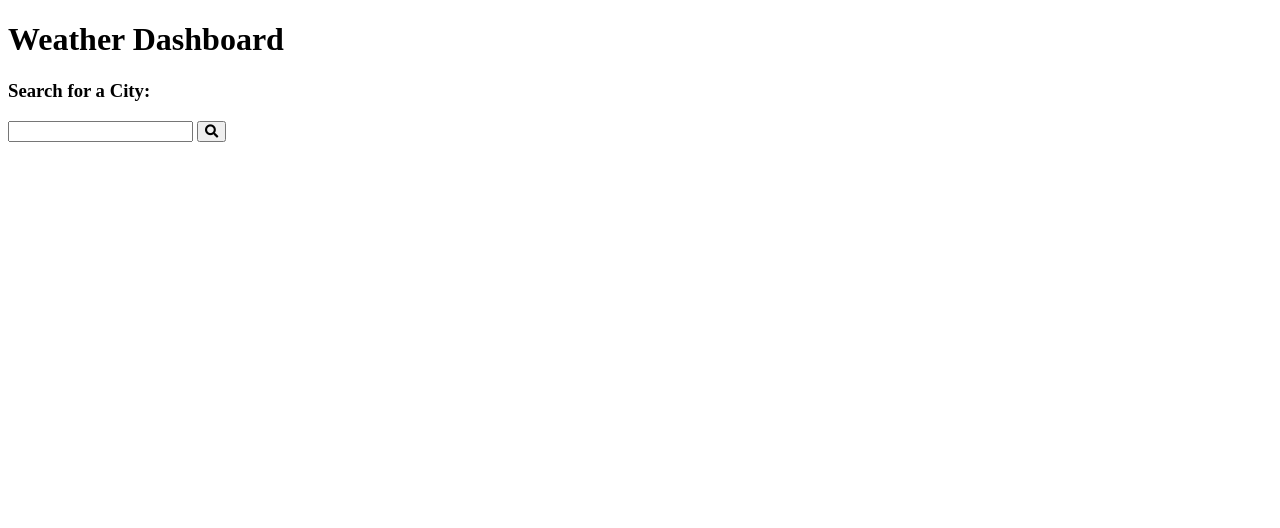
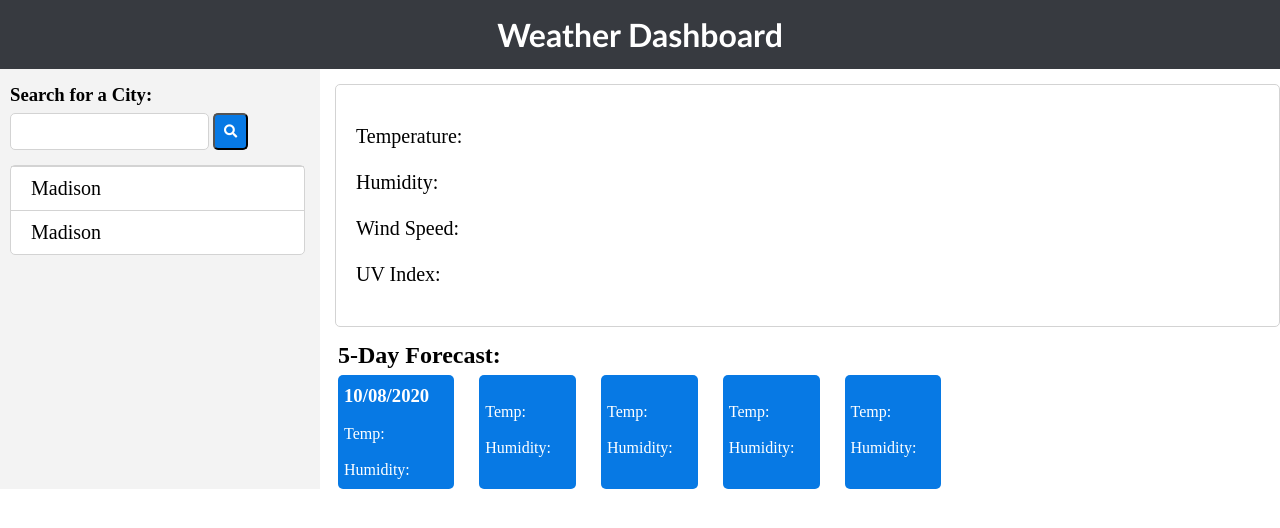
Before and after one commit to rpajewski/weather-dashboard, a plain HTML site: page index.html in a window 1280 px wide. Drawn offline with Linux system fonts and the light colour scheme.

Commit message:
css styling and more html added

```diff
--- a/assets/css/styles.css
+++ b/assets/css/styles.css
@@ -0,0 +1,99 @@
+* {
+    margin: 0;
+    padding: 0;
+    box-sizing: border-box;
+}
+
+header {
+    background-color: #373a40;
+    color: white;
+    text-align: center;
+    padding: 15px 0 15px 0;
+    font-family: 'Trebuchet MS', 'Lucida Sans Unicode', 'Lucida Grande', 'Lucida Sans', Arial, sans-serif;
+}
+
+.container {
+    display: flex;
+    flex-wrap: wrap;
+    justify-content: center;
+}
+
+.left-column {
+    background-color: #f3f3f3;
+    padding: 15px 15px 20px 10px;
+    display: flex;
+    flex-wrap: wrap;
+    flex: 25%;
+    flex-direction: column;
+}
+
+#search-form {
+    padding: 10px;
+    border: solid 1px lightgray;
+    border-radius: 5px;
+    margin-top: 7px;
+}
+
+#search-btn {
+    padding: 9px;
+    background-color: #0779e4;
+    color: white;
+    border-radius: 5px;
+}
+
+.city-list {
+    margin-top: 15px;
+}
+
+#cities {
+    display: flex;
+    flex-wrap: wrap;
+    flex-direction: column;
+    background-color: white;
+    font-size: 20px;
+    border: solid 1px lightgray;
+    border-radius: 5px;
+}
+
+.city-list il {
+    border-top: solid 1px lightgray;
+    padding: 10px 10px 10px 20px;
+}
+
+.right-column {
+    background-color: white;
+    display: flex;
+    flex-wrap: wrap;
+    flex: 75%;
+    flex-direction: column;
+}
+
+#current-city {
+    display: flex;
+    flex-wrap: wrap;
+    flex-direction: column;
+    border: solid 1px lightgray;
+    border-radius: 5px;
+    font-size: 20px;
+    padding: 40px 10px 40px 20px;
+    margin: 15px 0 0 15px;
+}
+
+#forecast {
+    margin: 15px 0 0 18px;
+}
+
+#forecast-container {
+    display: flex;
+    flex-wrap: wrap;
+    flex-direction: row;
+}
+
+.day {
+    background-color: #0779e4;
+    color: white;
+    font-size: 16px;
+    border-radius: 5px;
+    padding: 10px 25px 10px 6px;
+    margin: 6px 25px 0 0;
+}
--- a/index.html
+++ b/index.html
@@ -23,19 +23,63 @@
                     <form id="user-search">
                         <h3>Search for a City:</h3>
                         <input type="text" id="search-form" />
-                        <button type="button" id="search-btn"><i class="fas fa-search"></i></button>
+                        <button type="submit" id="search-btn"><i class="fas fa-search"></i></button>
                     </form>
                 </div>
 
                 <div class="city-list">
-                    <ul id="cities"></ul>
+                    <ul id="cities">
+                        <il>Madison</il>
+                        <il>Madison</il>
+                    </ul>
                 </div>
             </div>
 
             <div class="right-column">
-                <div id="current-city"></div>
+                <div id="current-city">
+                    <h2 id="active-city"></h2>
+                    <p>Temperature: <span id="temp"></span></p><br />
+                    <p>Humidity: <span id="humidity"></span></p><br />
+                    <p>Wind Speed: <span id="wind-speed"></span></p><br />
+                    <p>UV Index: <span id="uv-index"></span></p>
+                </div>
 
-                <div id="forecast"></div>
+                <div id="forecast">
+                    <h2>5-Day Forecast:</h2>
+                    <div id="forecast-container">
+                        <div class="day">
+                            <h3 id="day-1">10/08/2020</h3>
+                            <span id="day-1-icon"></span><br />
+                            <p>Temp: <span id="day-1-temp"></span></p><br />
+                            <p>Humidity: <span id="day-1-humidity"></span></p>
+                        </div>
+                        <div class="day">
+                            <h4 id="day-2"></h4>
+                            <span id="day-2-icon"></span><br />
+                            <p>Temp: <span id="day-2-temp"></span></p><br />
+                            <p>Humidity: <span id="day-2-humidity"></span></p>
+                        </div>
+                        <div class="day">
+                            <h4 id="day-3"></h4>
+                            <span id="day-3-icon"></span><br />
+                            <p>Temp: <span id="day-3-temp"></span></p><br />
+                            <p>Humidity: <span id="day-3-humidity"></span></p>
+                        </div>
+                        <div class="day">
+                            <h4 id="day-4"></h4>
+                            <span id="day-4-icon"></span><br />
+                            <p>Temp: <span id="day-4-temp"></span></p><br />
+                            <p>Humidity: <span id="day-4-humidity"></span></p>
+                        </div>
+                        <div class="day">
+                            <h4 id="day-5"></h4>
+                            <span id="day-5-icon"></span><br />
+                            <p>Temp: <span id="day-5-temp"></span></p><br />
+                            <p>Humidity: <span id="day-5-humidity"></span></p>
+                        </div>
+
+                    </div>
+                </div>
             </div>
 
         </div>
```
Also changed, not shown: assets/js/script.js (+5 -2 lines).
